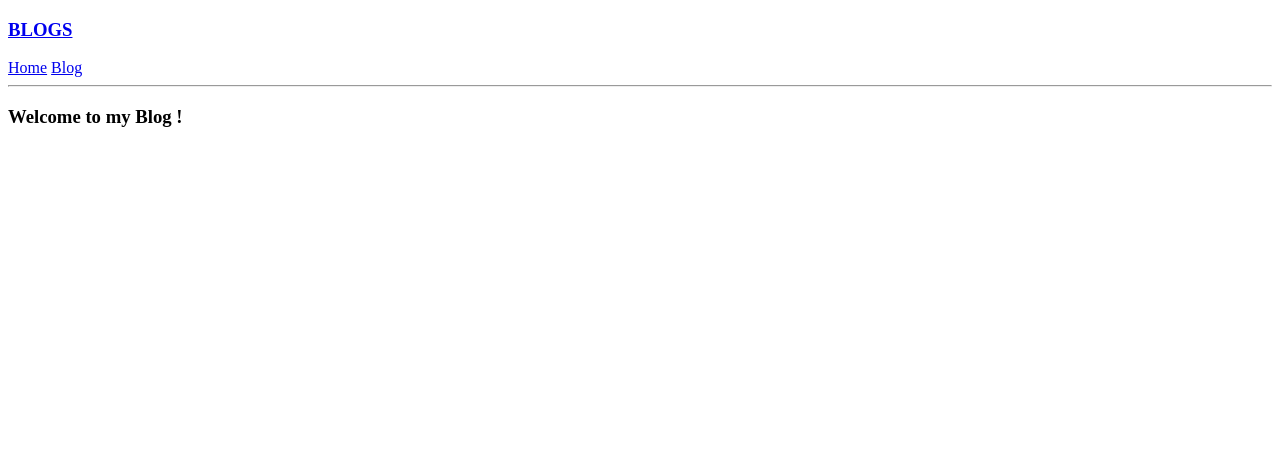
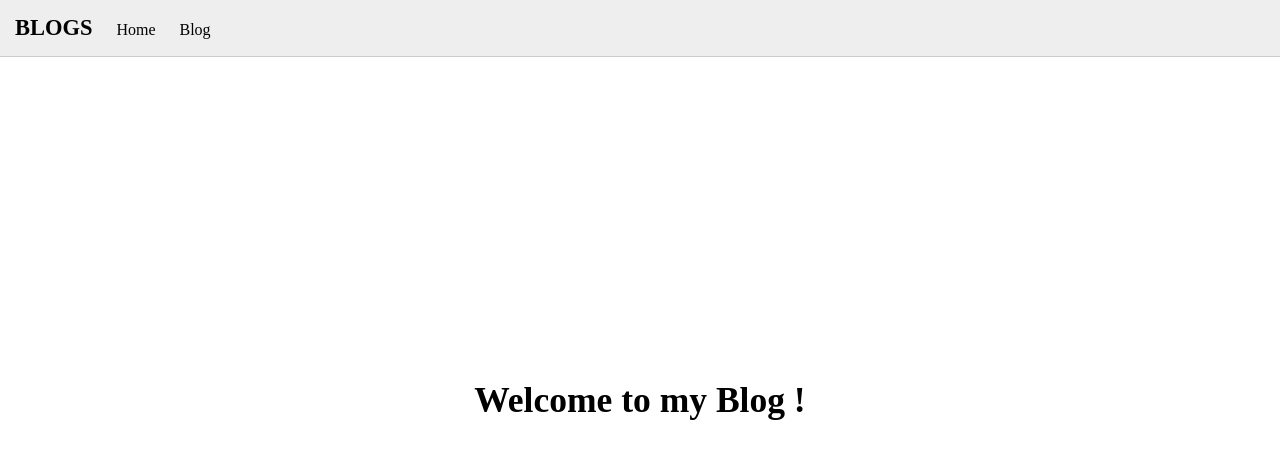
Before and after one commit to hanxuwu/Learning-Django, a Django app: page / in a window 1280 px wide. Shown: the top 459 px of the page. Run offline with Django 3.2, Linux system fonts and the light colour scheme.

Commit message:
#MyBlog# Add css

```diff
--- a/Learning Django2.0/Blog/myblog_env/myblog/myblog/settings.py
+++ b/Learning Django2.0/Blog/myblog_env/myblog/myblog/settings.py
@@ -121,3 +121,6 @@ USE_TZ = True
 # https://docs.djangoproject.com/en/2.0/howto/static-files/
 
 STATIC_URL = '/static/'
+STATICFILES_DIRS = [
+    os.path.join(BASE_DIR,'static'),
+]
--- /dev/null
+++ b/Learning Django2.0/Blog/myblog_env/myblog/static/base.css
@@ -0,0 +1,19 @@
+* {
+    margin:0;
+    padding:0;
+}
+div.nav{
+    background-color: #eee;
+    border-bottom: 1px solid #ccc;
+    padding:10px 5px;
+}
+
+div.nav a{
+    text-decoration:none;
+    color:#000000;
+    padding: 5px 10px;
+}
+div.nav a.logo{
+    display:inline-block;
+    font-size:120%;
+}
--- /dev/null
+++ b/Learning Django2.0/Blog/myblog_env/myblog/static/home.css
@@ -0,0 +1,7 @@
+h3.home-content{
+    font-size:  222%;
+    position:  absolute;
+    left: 50%;
+    top: 50%;
+    transform: translate(-50%,-50%);
+}
--- a/Learning Django2.0/Blog/myblog_env/myblog/templates/base.html
+++ b/Learning Django2.0/Blog/myblog_env/myblog/templates/base.html
@@ -1,18 +1,21 @@
+{% load staticfiles %}
 <!DOCTYPE html>
 <html>
 <head>
     <meta charset="utf-8" />
     <title>{% block title %}{% endblock %}</title>
+    <!-- <link rel="stylesheet" href="/static/base.css"> -->
+    <link rel="stylesheet" href="{% static 'base.css' %}">
+    {% block header_extend %} {% endblock %}
 </head>
 <body>
-    <div>
-        <a href="{%url 'home'%}">
+    <div class="nav">
+        <a class="logo" href="{%url 'home'%}">
             <h3>BLOGS</h3>
         </a>
         <a href="/">Home</a>
         <a href="{% url 'blog_list' %}">Blog</a>
     </div>
-    <hr>
     {% block content %}{% endblock %}
 </body>
 </html>
--- a/Learning Django2.0/Blog/myblog_env/myblog/templates/home.html
+++ b/Learning Django2.0/Blog/myblog_env/myblog/templates/home.html
@@ -1,10 +1,14 @@
 {% extends 'base.html' %}
+{% load staticfiles %}
 
 {% block title %}
     MyBlog|Home
 {% endblock %}
 
+{% block header_extend %}
+    <link rel="stylesheet" href="{% static 'home.css' %}">
+{% endblock %}
 
 {% block content%}
-    <h3>Welcome to my Blog !</h3>
+    <h3 class="home-content"> Welcome to my Blog ! </h3>
 {% endblock %}
```
Also changed, not shown: Learning Django2.0/Documents/README.md, 8 other files.
